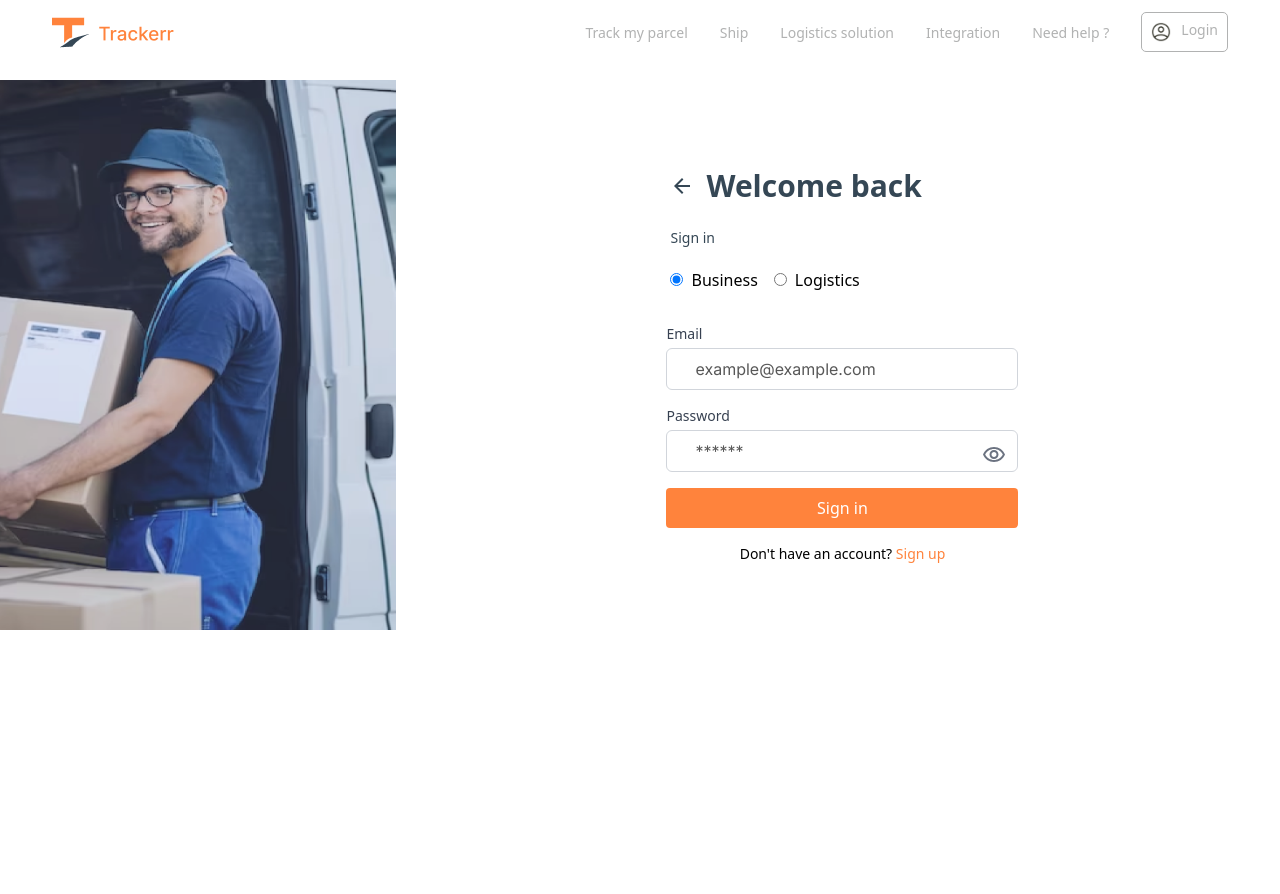
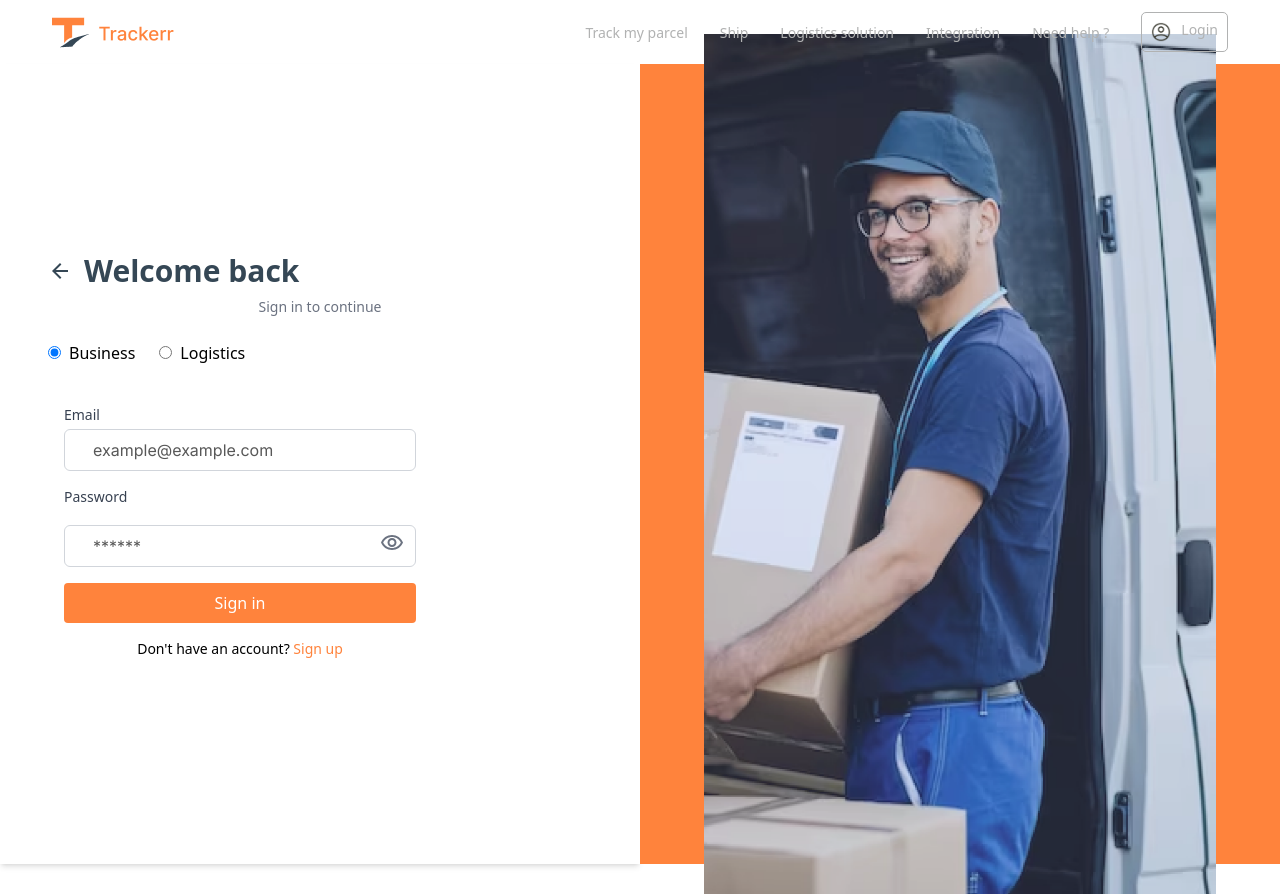
Before and after one commit to Amadu9933/Tracker-web-static, a React (Vite) app in the folder web-static/: page /Login in a window 1280 px wide. Before the commit the page ends 800 px from the top, so only its background shows below. Built offline with nearby package versions, Linux system fonts and the light colour scheme.

Commit message:
something

```diff
--- a/web-static/src/components/pages/BusinessOwnerPages/auth/createAcount/BuissnessOwnerForms/BuissnessInfoForm.tsx
+++ b/web-static/src/components/pages/BusinessOwnerPages/auth/createAcount/BuissnessOwnerForms/BuissnessInfoForm.tsx
@@ -48,7 +48,7 @@ const BusinessInfoForm: React.FC = () => {
     };
 
     return (
-        <div className=" h-screen text-left">
+        <div className="text-left">
             <div className="flex justify-left overflow-hidden max-w-4xl w-full">
                 {/* Picture Section */}
 
--- a/web-static/src/components/pages/BusinessOwnerPages/auth/createAcount/BuissnessOwnerForms/PersonalInfoForm.tsx
+++ b/web-static/src/components/pages/BusinessOwnerPages/auth/createAcount/BuissnessOwnerForms/PersonalInfoForm.tsx
@@ -73,7 +73,7 @@ const PersonalInfoForm: React.FC = () => {
             id="email"
             type="email"
             {...register('email')}
-            className={`mt-1 p-2 border placeholder-[#A3A38E] rounded-md w-full ${errors.email ? 'border-red-500' : 'border-gray-300'
+            className={`mt-1 py-2 b border placeholder-[#A3A38E] rounded-md w-full ${errors.email ? 'border-red-500' : 'border-gray-300'
               }`}
             placeholder="example@example.com"
           />
@@ -101,21 +101,27 @@ const PersonalInfoForm: React.FC = () => {
           <label htmlFor="password" className="block text-sm font-medium text-gray-700">
             Password
           </label>
+          <div className="relative">
             <input
               id="password"
               type={showPassword ? 'text' : 'password'}
               {...register('password')}
-            className={`mt-1 p-2 border rounded-md w-full ${errors.password ? 'border-red-500' : 'border-gray-300'
+              className={`mt-1  p-2 pr-10 border rounded-md w-full h-[48px] ${errors.password ? 'border-red-500' : 'border-gray-300'
                 }`}
               placeholder="******"
             />
             <button
               type="button"
               onClick={togglePasswordVisibility}
-            className="absolute inset-y-0 mt-7 right-3 flex items-center text-gray-500"
+              className="absolute inset-y-0 right-3  mt-5 flex items-center justify-center text-gray-500"
+              style={{
+                height: '24px', // Fixed height
+                width: '24px', // Fixed width
+              }}
             >
               {showPassword ? <VisibilityOffOutlinedIcon /> : <VisibilityOutlinedIcon />}
             </button>
+          </div>
           {errors.password && <p className="text-red-500 text-sm mt-1">{errors.password.message}</p>}
         </div>
 
--- a/web-static/src/components/pages/BusinessOwnerPages/auth/createAcount/TabComponent.tsx
+++ b/web-static/src/components/pages/BusinessOwnerPages/auth/createAcount/TabComponent.tsx
@@ -16,13 +16,13 @@ const BusinessTabComponent: React.FC<BusinessTabComponentProps> = ({
   const [selectedTab, setSelectedTab] = useState<string>(initialTab);
 
   return (
-    <div className="flex bg-white flex-col md:flex-row h-screen bg-gray-100">
+    <div className="flex bg-white  flex-col md:flex-row h-screen bg-gray-100">
       {/* Left Image Section */}
-      <div className="md:w-1/2 h-1/2 md:h-full  bg-cover bg-white bg-center hidden md:block">
+      <div className="md:w-1/2 h-1/2 md:h-[900px]  bg-cover bg-white bg-center hidden md:block">
         <img
           src={createAccont}
           alt="Create Account"
-          className="-ml-16 w-full h-[750px] object-cover"
+          className="-ml-16 w-full h-full object-cover"
 
         />
       </div>
--- a/web-static/src/components/pages/BusinessOwnerPages/auth/signIn/LoginTabComponent.tsx
+++ b/web-static/src/components/pages/BusinessOwnerPages/auth/signIn/LoginTabComponent.tsx
@@ -1,36 +1,26 @@
 import React, { useState } from 'react';
 import LoginForm from './loginForm'; // Import the LoginForm component
-import { carryParcel } from '../assets/Assets';// Replace with the actual path of your image
+import { carryParcel } from '../assets/Assets'; // Replace with the actual path of your image
 import ArrowBackIcon from '@mui/icons-material/ArrowBack';
-
-
-
-
 
 const LoginTabComponent: React.FC = () => {
     const [selectedTab, setSelectedTab] = useState<'business' | 'logistics'>('business');
 
     return (
-        <div className="flex ">
-            {/* Picture Section */}
-            <div className="w-full   p-4">
-                <img src={carryParcel} alt="Business Icon" className="-ml-5 w-[400px]  h-[550px]" />
-            </div>
-
-            {/* Tabs and Content Section */}
-            <div className="w-3/4 p-4 pt-10 pl-10 mr-40">
-                <h1 className="text-3xl pt-16 font-bold text-secondary flex items-center mb-6">
-                    <ArrowBackIcon className="mr-3" />
-                    Welcome back
-                </h1>
-
-
-                <p className="text-sm my-5 text-left font-medium text-secondary">Sign in</p>
-
+        <div className="flex h-screen bg-gray-50">
+            {/* Login Form Section */}
+            <div className="w-1/2 flex flex-col justify-center px-12 bg-white shadow-md">
+                <div className="mb-6">
+                    <h1 className="text-3xl font-bold text-secondary flex items-center">
+                        <ArrowBackIcon className="mr-3" />
+                        Welcome back
+                    </h1>
+                    <p className="text-sm mt-2 text-gray-500">Sign in to continue</p>
+                </div>
 
                 {/* Tabs */}
-                <div className="flex mb-4">
-                    <label className="mr-4">
+                <div className="flex mb-6">
+                    <label className="mr-6">
                         <input
                             type="radio"
                             name="tab"
@@ -55,10 +45,7 @@ const LoginTabComponent: React.FC = () => {
                 </div>
 
                 {/* Content */}
-
-                <div className="-ml-5">
-
-
+                <div>
                     {selectedTab === 'business' ? (
                         <LoginForm /> // Display LoginForm for the Business tab
                     ) : (
@@ -74,6 +61,14 @@ const LoginTabComponent: React.FC = () => {
                 </div>
             </div>
 
+            {/* Picture Section */}
+            <div className="w-1/2 bg-primary flex items-center justify-center">
+                <img
+                    src={carryParcel}
+                    alt="Login Illustration"
+                    className="w-[80%] h-auto object-contain"
+                />
+            </div>
         </div>
     );
 };
--- a/web-static/src/components/pages/BusinessOwnerPages/auth/signIn/loginForm.tsx
+++ b/web-static/src/components/pages/BusinessOwnerPages/auth/signIn/loginForm.tsx
@@ -63,7 +63,7 @@ const LoginForm: React.FC = () => {
 
       {/* Password Field */}
       <div className="relative mb-4">
-        <label htmlFor="password" className="block text-sm font-medium text-gray-700">
+        <label htmlFor="password" className="block text-sm h-[34px] font-medium text-gray-700">
           Password
         </label>
         <input
```
Lines whose indentation alone changed are shown as unchanged.
